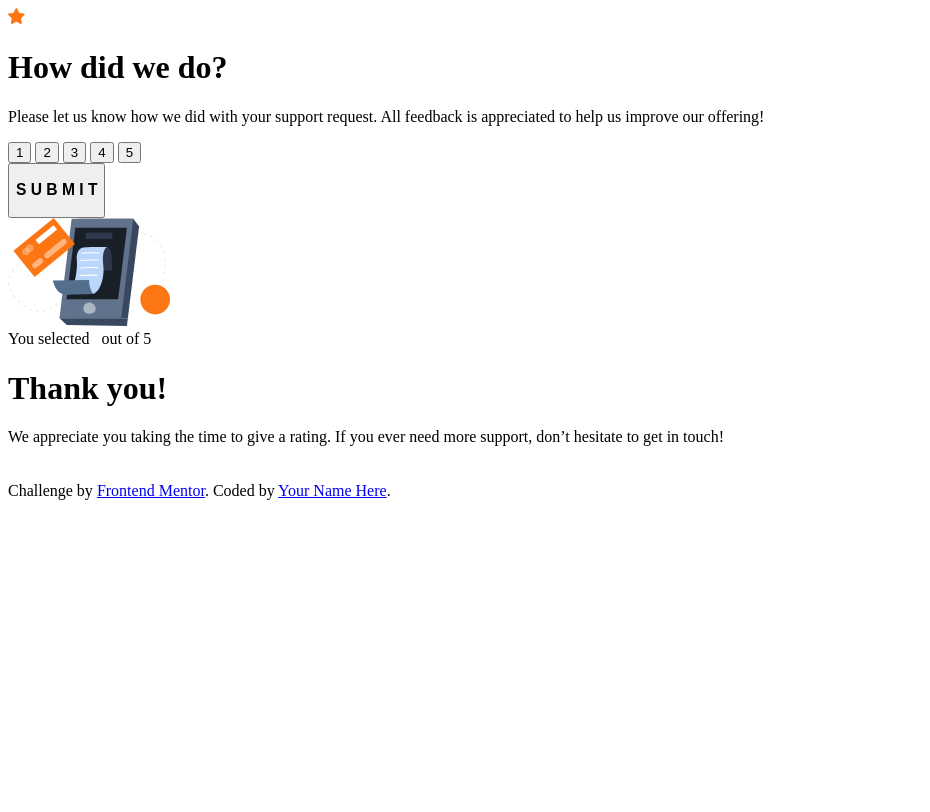
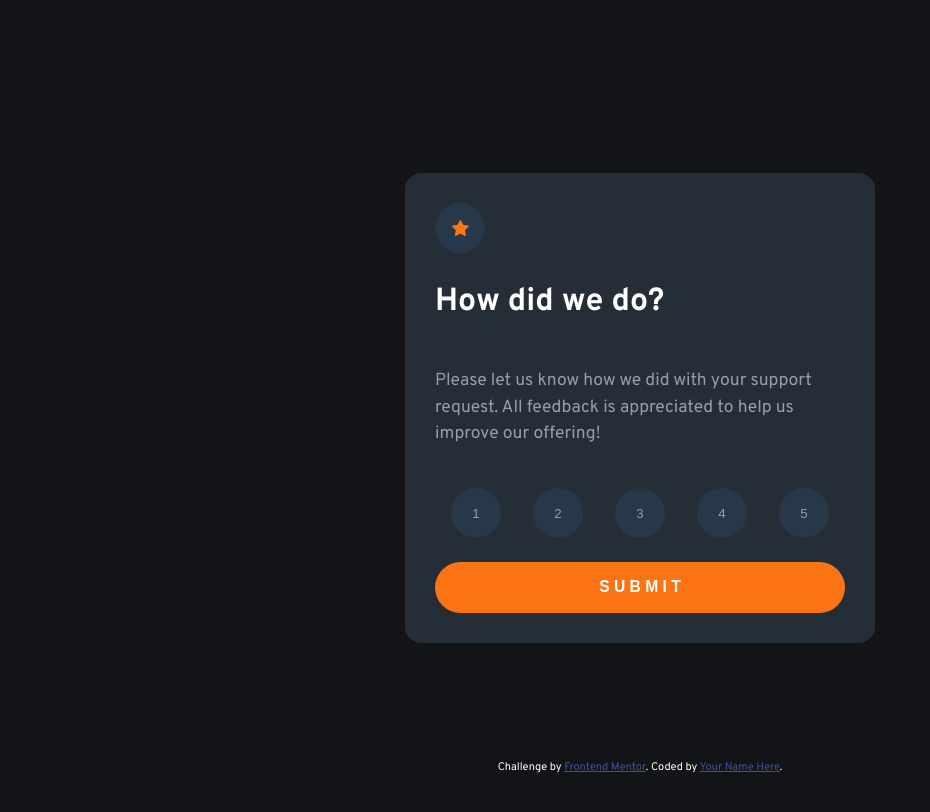
Before and after one commit to JOCO47/interactive-rating-component-main, a website: page index.html in a window 1280 px wide. Shown: the whole page, without its empty margins (0-930 px from the left). Drawn offline with Linux system fonts and the light colour scheme; the site is published under a folder, as on GitHub Pages, so addresses that start at the root find nothing.

Commit message:
incluyendo scss

```diff
--- a/index.html
+++ b/index.html
@@ -5,7 +5,7 @@
     <meta name="viewport" content="width=device-width, initial-scale=1.0" />
     <!-- displays site properly based on user's device -->
 
-    <link rel="stylesheet" type="text/css" href="/style.css" />
+    <link rel="stylesheet" type="text/css" href="style.css" />
     <script src="main.js"></script>
 
     <link
--- /dev/null
+++ b/style.scss
@@ -0,0 +1,132 @@
+body{
+    min-height: 100vh;
+    text-align: center;
+    display: flex;
+    align-items: center;
+    justify-content: center;
+    flex-direction: column;
+    background-color: hsl(216, 12%, 8%);
+    font-family: 'Overpass', sans-serif;
+}
+
+main{
+    width: 100vw;
+    height: 100vh;
+    position: absolute;
+    text-align: left;
+}
+
+.card{
+    display: flex;
+    flex-direction: column;
+    justify-content: space-between;
+    padding: 30px;
+    background: hsl(213, 19%, 18%);
+    color: hsl(0, 0%, 100%);
+    max-width: 410px;
+    height: 410px;
+    border-radius: 1rem;
+}
+
+.popup{
+    width: 100vw;
+    position : absolute;
+    align-items: center;
+    transform: scale(0.1);
+    transition: 0.3s;
+    visibility: hidden;
+}
+
+.popup img{
+    padding: 1rem;
+    padding-bottom: 30px;
+    width: 200px;
+}
+
+h1{
+    font-weight: 700;
+}
+
+p{
+    color: hsl(217, 12%, 63%);
+    font-weight: 400;
+    line-height: 150%;
+    font-size: 17.5px;
+}
+
+.btn{
+    background:hsl(25, 97%, 53%);
+    color: hsl(0, 0%, 100%);
+    border-radius: 30px;
+    width: 100%;
+    transition: 0.2s;
+}
+.btn:hover{
+    background: hsl(0, 0%, 100%);
+    color: hsl(25, 97%, 53%);
+    cursor: pointer;
+}
+
+.circle{
+    height: 50px;
+    width: 50px;
+    background-color: hsl(210, 32%, 22%);
+    color: hsl(217, 12%, 63%);
+    border-radius: 100%;
+    display: flex;
+    align-items: center;
+    justify-content: center;
+    transition: 0.2s;
+}
+
+.rating{
+    margin: 16px;
+    display: flex;
+    flex-direction: row;
+    justify-content: space-between;
+    outline: none;
+}
+
+button{
+    border: none;
+}
+
+.rating .circle:hover{
+    background:hsl(217, 12%, 63%);
+    color:hsl(0, 0%, 100%);
+    cursor: pointer;
+}
+
+.selected{
+    background: hsl(25, 97%, 53%);
+    color:hsl(0, 0%, 100%);
+}
+
+.score{
+    padding: 0.5rem 1.5rem 0.5rem 1.5rem;
+    display: flex;
+    flex-direction: row;
+    background: hsl(210, 32%, 22%);
+    color:hsl(25, 97%, 53%);
+    border-radius: 1rem;
+    font-weight: 400;
+}
+
+.active{
+    visibility: visible;
+    transform: scale(1);
+}
+.hidden{
+    visibility: hidden;
+}
+
+.attribution {
+    position: fixed;
+    top: 95%;
+    font-size: 11px;
+    text-align: center;
+    color:hsl(0, 0%, 100%);
+  }
+  .attribution a {
+    color: hsl(228, 45%, 44%);
+  }
```
Also changed, not shown: style.css, style.sass (deleted), 1 other file.
